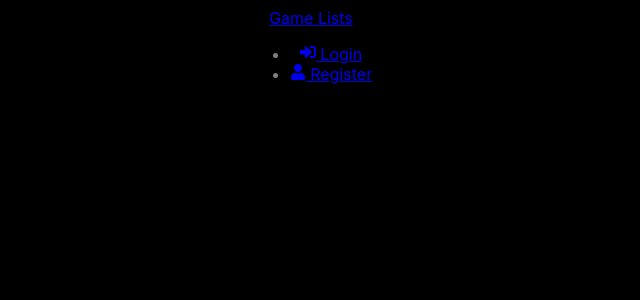
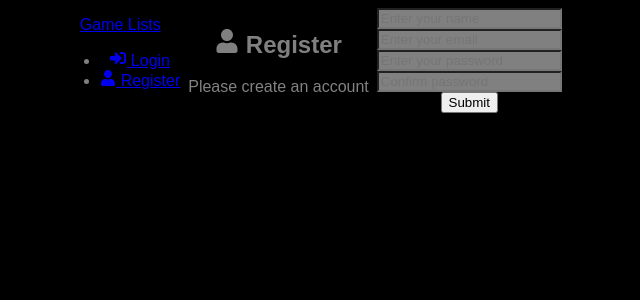
Before and after one commit to balomus/top-games-list, a React (Create React App) app in the folder frontend/: page /register in a window 1280 px wide. Shown: the top 300 px of the page, without its empty margins (329-969 px from the left). Built offline with nearby package versions, Linux system fonts and the light colour scheme.

Commit message:
Added Register page. Started tweaking styling for header.

```diff
--- a/frontend/src/App.js
+++ b/frontend/src/App.js
@@ -3,10 +3,10 @@
 import { ToastContainer, toast } from 'react-toastify';
 import 'react-toastify/dist/ReactToastify.css';
 import './App.css';
-// import GameLookup from './components/GameLookup';
 import Header from './components/Header';
 import Dashboard from './pages/Dashboard';
 import Login from './pages/Login';
+import Register from './pages/Register';
 
 function App() {
   return (
@@ -17,6 +17,7 @@
             <Routes>
               <Route path='/' element={<Dashboard />} />
               <Route path='/login' element={<Login />} />
+              <Route path='/register' element={<Register />} />
             </Routes>
         </div>
       </Router>
--- a/frontend/src/components/Header.jsx
+++ b/frontend/src/components/Header.jsx
@@ -19,6 +19,7 @@
             <div className="logo">
                 <Link to="/">Game Lists</Link>
             </div>
+            <nav class="nav">
                 <ul>
                     {user ? (
                         <li>
@@ -41,6 +42,7 @@
                         </>
                     )}
                 </ul>
+            </nav>
         </header>
     );
 }
--- a/frontend/src/index.css
+++ b/frontend/src/index.css
@@ -2,14 +2,19 @@
   color: grey;
   background-color: black;
   text-align: center;
-  font-family: -apple-system, BlinkMacSystemFont, 'Segoe UI', 'Roboto', 'Oxygen',
+  font-family: 'Poppins', sans-serif;
+  /* font-family: -apple-system, BlinkMacSystemFont, 'Segoe UI', 'Roboto', 'Oxygen',
     'Ubuntu', 'Cantarell', 'Fira Sans', 'Droid Sans', 'Helvetica Neue',
-    sans-serif;
+    sans-serif; */
 }
 
 input {
   color: black;
   background-color: grey;
+}
+
+.heading p {
+  color: #828282;
 }
 
 .container {
--- /dev/null
+++ b/frontend/src/pages/Register.jsx
@@ -0,0 +1,138 @@
+import { useState, useEffect } from "react";
+import { useSelector, useDispatch } from "react-redux";
+import { useNavigate } from "react-router-dom";
+import { toast } from "react-toastify";
+import { FaUser } from "react-icons/fa";
+import { register, reset } from "../features/auth/authSlice";
+import Spinner from "../components/Spinner";
+
+const Register = () => {
+    const [formData, setFormData] = useState({
+        name: "",
+        email: "",
+        password: "",
+        password2: "",
+    });
+
+    const { name, email, password, password2 } = formData;
+
+    const navigate = useNavigate();
+    const dispatch = useDispatch();
+
+    const { user, isLoading, isError, isSuccess, message } = useSelector((state) => state.auth);
+
+    useEffect(() => {
+        if (isError)
+        {
+            toast.error(message);
+        }
+
+        if (isSuccess || user)
+        {
+            navigate('/');
+        }
+
+        dispatch(reset());
+    }, [user, isError, isSuccess, message, navigate, dispatch]);
+
+    const onChange = (e) => {
+        setFormData((prevState) => ({
+            ...prevState,
+            [e.target.name]: e.target.value,
+        }));
+    };
+
+    const onSubmit = (e) => {
+        e.preventDefault();
+
+        if (password !== password2)
+        {
+            toast.error('Passwords do not match');
+        } else {
+            const userData = {
+                name,
+                email,
+                password,
+            }
+
+            dispatch(register(userData));
+        }
+    };
+
+    if (isLoading)
+    {
+        return <Spinner />
+    }
+
+    return (
+        <>
+            <section className="heading">
+                <h1>
+                    <FaUser /> Register
+                </h1>
+                <p>Please create an account</p>
+            </section>
+
+            <section className="form">
+                <form onSubmit={onSubmit}>
+                    <div className="form-group">
+                        <input
+                            type="text"
+                            className="form-control"
+                            id="name"
+                            name="name"
+                            value={name}
+                            placeholder="Enter your name"
+                            onChange={onChange}
+                        />
+                    </div>
+
+                    <div className="form-group">
+                        <input
+                            type="email"
+                            className="form-control"
+                            id="email"
+                            name="email"
+                            value={email}
+                            placeholder="Enter your email"
+                            onChange={onChange}
+                        />
+                    </div>
+
+                    <div className="form-group">
+                        <input
+                            type="password"
+                            className="form-control"
+                            id="password"
+                            name="password"
+                            value={password}
+                            placeholder="Enter your password"
+                            onChange={onChange}
+                        />
+                    </div>
+
+                    <div className="form-group">
+                        <input
+                            type="password"
+                            className="form-control"
+                            id="password2"
+                            name="password2"
+                            value={password2}
+                            placeholder="Confirm password"
+                            onChange={onChange}
+                        />
+                    </div>
+
+                    <div className="form-group">
+                        <button type="submit" className="btn btn-block">
+                            Submit
+                        </button>
+                    </div>
+
+                </form>
+            </section>
+        </>
+    );
+}
+
+export default Register;
```
Lines whose indentation alone changed are shown as unchanged.
